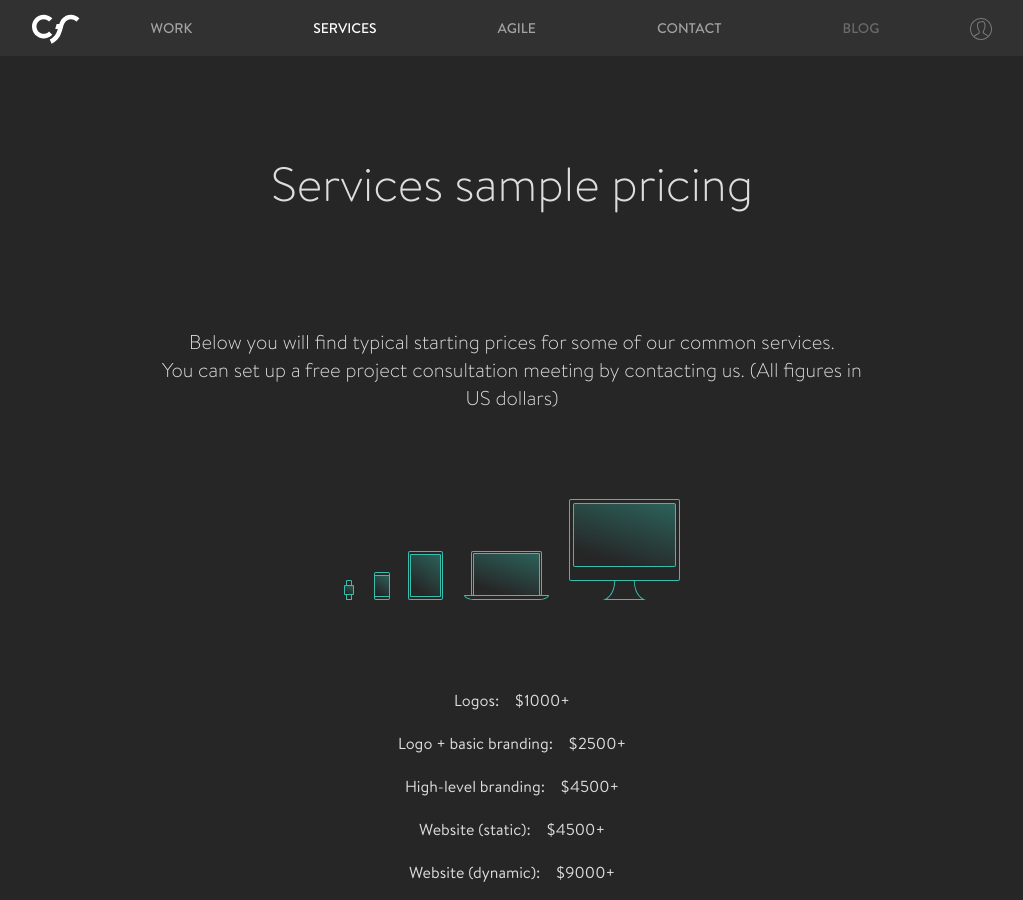
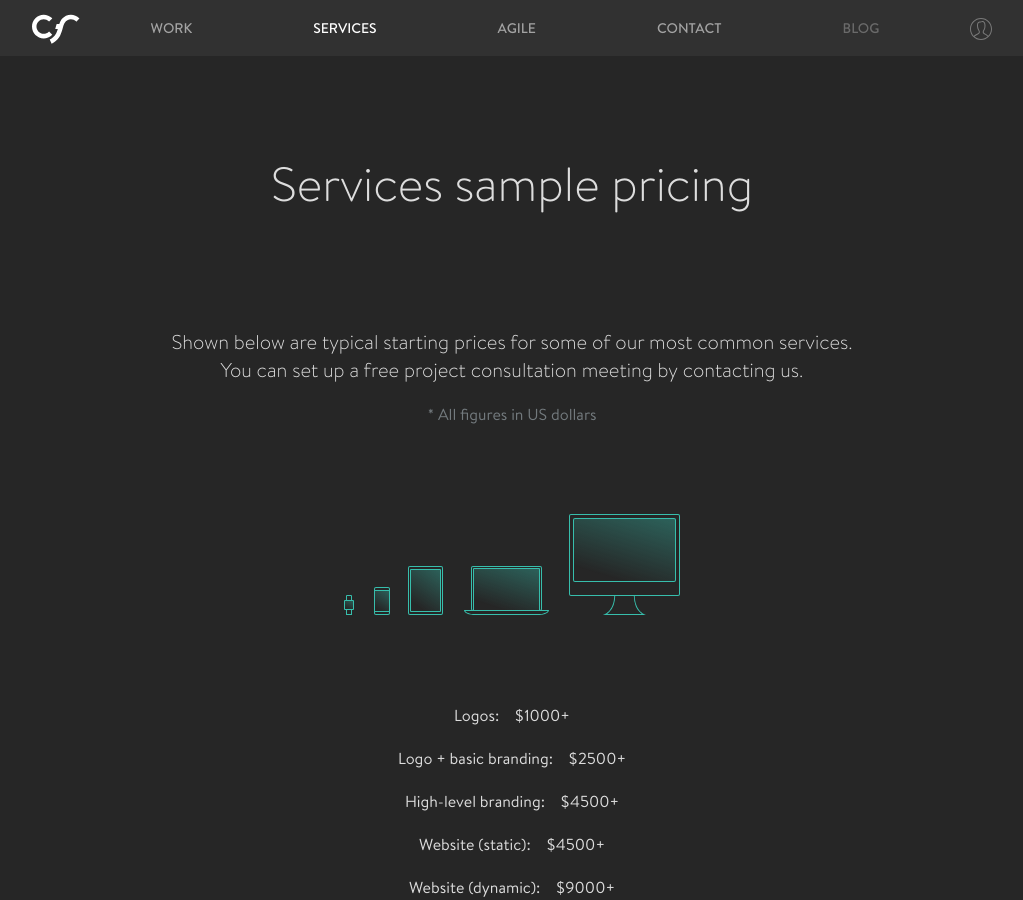
Before and after one commit to cubicflow/cubicflow, a Jekyll site: the page built from _pages/services.md, in a window 1280 px wide and 900 px high. Shown: the whole window, without its empty margins (128-1151 px from the left). Built offline with Jekyll 4.4.1, drawn with Linux system fonts in a browser that asks for light colours.

Commit message:
us dollar caption

```diff
--- a/_pages/services.md
+++ b/_pages/services.md
@@ -8,7 +8,9 @@ description: We are Cubicflow – we create brands and develop one-of-a-kind exp
 
 # Services sample pricing
 
-#### Below you will find typical starting prices for some of our common&nbsp;services. You&nbsp;can set up a free project consultation meeting by&nbsp;contacting&nbsp;us. (All figures in US&nbsp;dollars)
+#### Shown below are typical starting prices for some of our most common&nbsp;services. You&nbsp;can set up a free project consultation meeting by&nbsp;contacting&nbsp;us.
+
+<span style="color:#737A7E">&#42; All figures in US&nbsp;dollars</span>
 
 <br><br>
 
```
